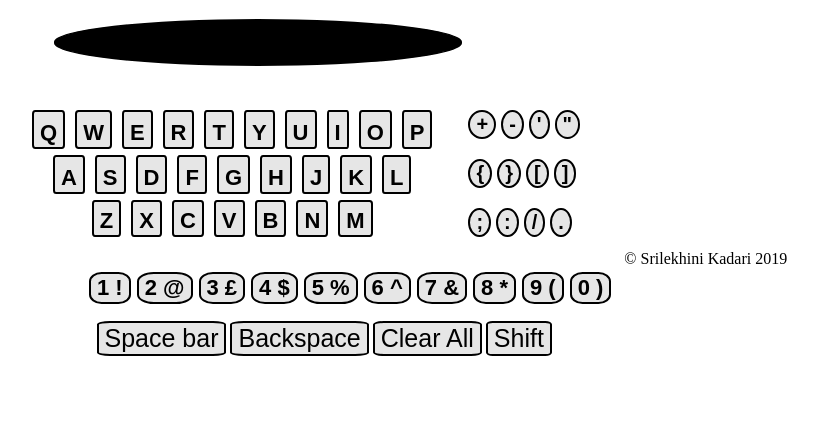
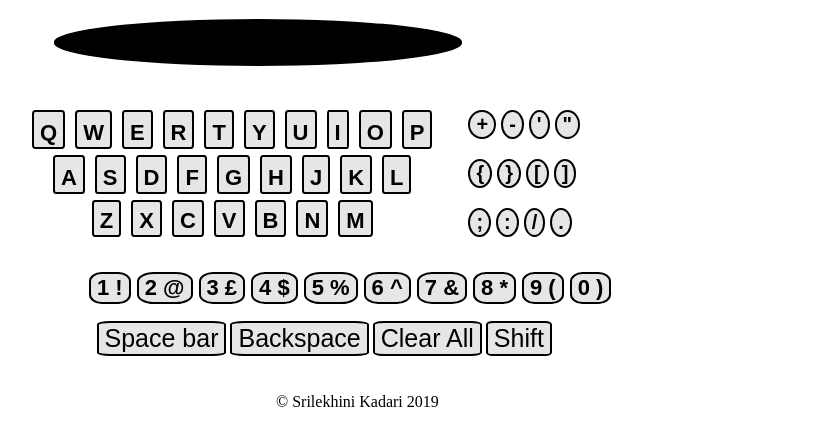
Before and after one commit to Agun10/Keyboard-App, a website: page index.html in a window 1280 px wide. Shown: the part 246-692 px from the top of the page, without its empty margins (382-1200 px from the left). Drawn offline with Linux system fonts and the light colour scheme.

Commit message:
added styling to footer

```diff
--- a/stylesheets/index.css
+++ b/stylesheets/index.css
@@ -188,3 +188,14 @@ button.character:hover, button.letter:hover, button.number:hover {
 	background-color: #000000;
 	color: white;
 }
+
+footer {
+	display: flex;
+	flex-direction: column;
+	align-items: center;
+	justify-content: center;
+	flex-wrap: nowrap;
+	margin-left: 650px;
+	float: left;
+	margin-top: 20px;
+}
```
